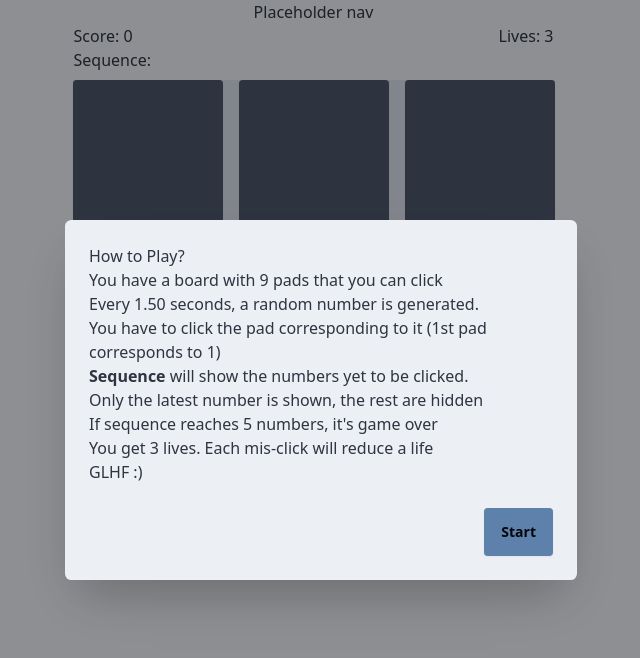
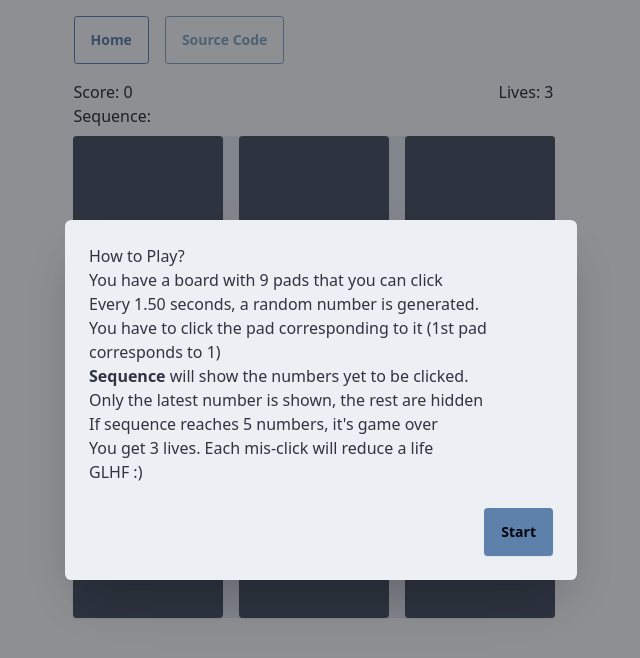
Before and after one commit to dinesh-58/shiDDR, a React (Vite) app: page / in a window 1280 px wide. Shown: the top 658 px of the page, without its empty margins (319-959 px from the left). Built offline with nearby package versions, Linux system fonts and the light colour scheme.

Commit message:
add basic navbar

```diff
--- a/src/App.jsx
+++ b/src/App.jsx
@@ -47,7 +47,6 @@ export default function App() {
             setGameState(GAME_OVER);
             stopSequenceLoop();
         }
-        // TODO: use game over state or create reusable function to stop game
     }, [lives])
 
     useEffect(() => {
@@ -99,7 +98,6 @@ export default function App() {
 
             botSequenceRef.current.push(selectedId);
             setBotSequenceState([...botSequenceRef.current]) // this is just to cause rerender and show new numbers in DOM
-            console.log("botSequenceRef: ", [...botSequenceRef.current])  // TODO: remove this log later.
         } else {
             setGameState(GAME_OVER)
             stopSequenceLoop()
@@ -155,7 +153,10 @@ export default function App() {
 
     return (
         <div id="App" className="flex max-h-screen flex-col max-w-[80%] sm:max-w-[480px] mx-auto items-center">
-            <nav>Placeholder nav</nav>
+            <nav className="py-4 flex justify-around self-start gap-4">
+                <a className="btn btn-outline btn-primary" href="https://gurungsujal.com.np/">Home</a>
+                <a className="btn btn-outline btn-secondary" href="https://github.com/dinesh-58/shiDDR">Source Code</a>
+            </nav>
             <div className="flex justify-between w-full">
                 <h3>Score: {score}</h3>
                 <h3>Lives: {lives}</h3>
```
